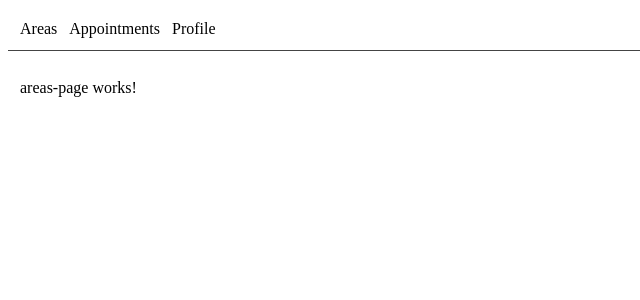
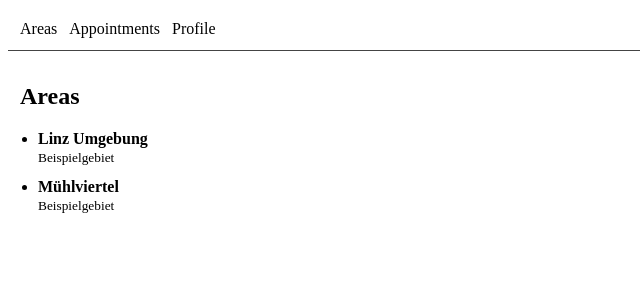
Before and after one commit to LehnerRobin/ClimbConnect, an Angular app in the folder frontend/climbconnect-frontend/: page /areas in a window 1280 px wide. Shown: the top 300 px of the page, without its empty margins (0-640 px from the left). Built offline with nearby package versions, Linux system fonts and the light colour scheme.

Commit message:
add basic area list UI

```diff
--- a/frontend/climbconnect-frontend/src/app/features/areas/areas-page/areas-page.html
+++ b/frontend/climbconnect-frontend/src/app/features/areas/areas-page/areas-page.html
@@ -1 +1,12 @@
-<p>areas-page works!</p>
+<h2>Areas</h2>
+
+<ul>
+  <li>
+    <strong>Linz Umgebung</strong><br />
+    <small>Beispielgebiet</small>
+  </li>
+  <li>
+    <strong>Mühlviertel</strong><br />
+    <small>Beispielgebiet</small>
+  </li>
+</ul>
--- a/frontend/climbconnect-frontend/src/app/features/areas/areas-page/areas-page.scss
+++ b/frontend/climbconnect-frontend/src/app/features/areas/areas-page/areas-page.scss
@@ -0,0 +1,2 @@
+ul { padding-left: 18px; }
+li { margin-bottom: 12px; }
```
